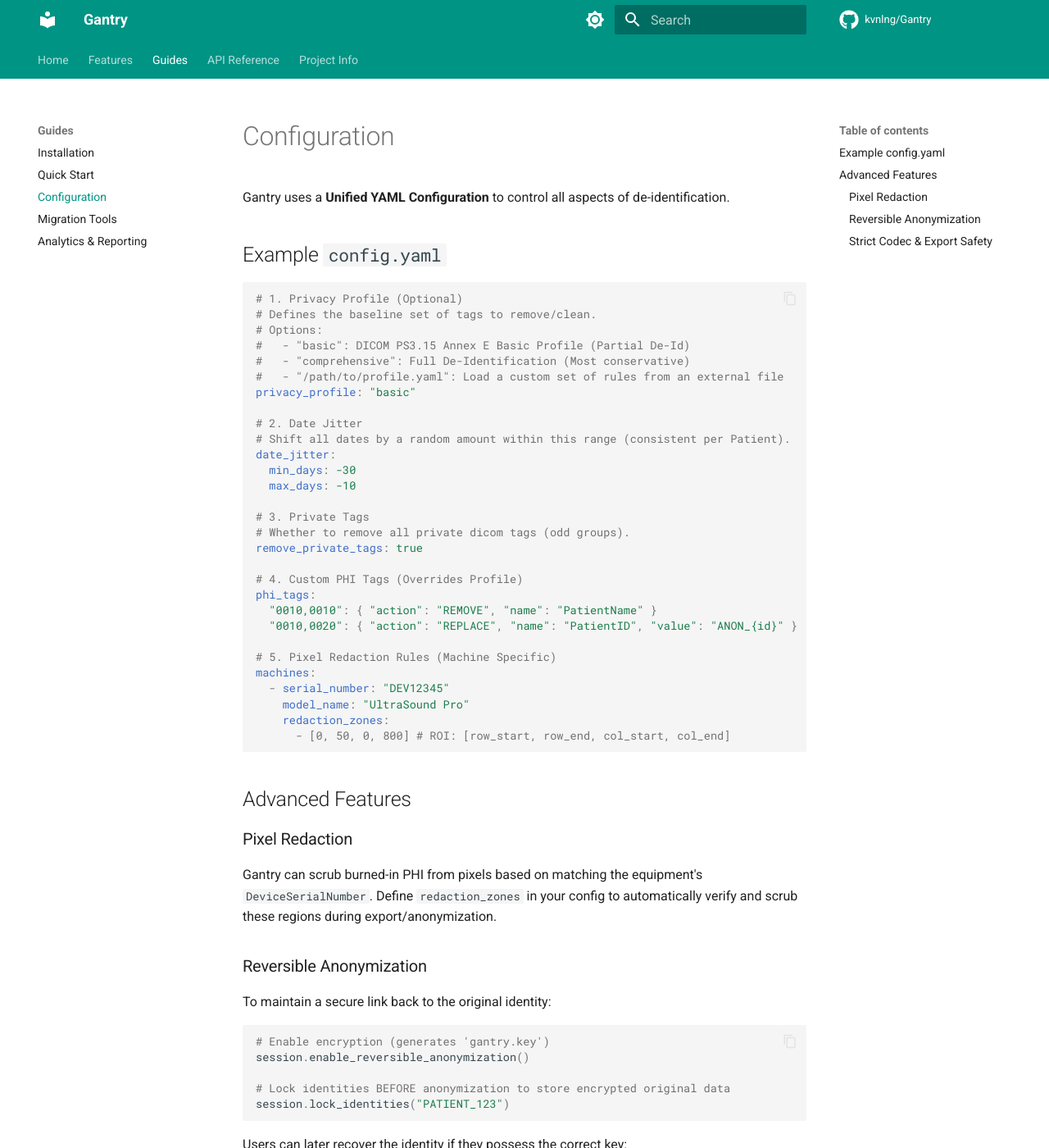
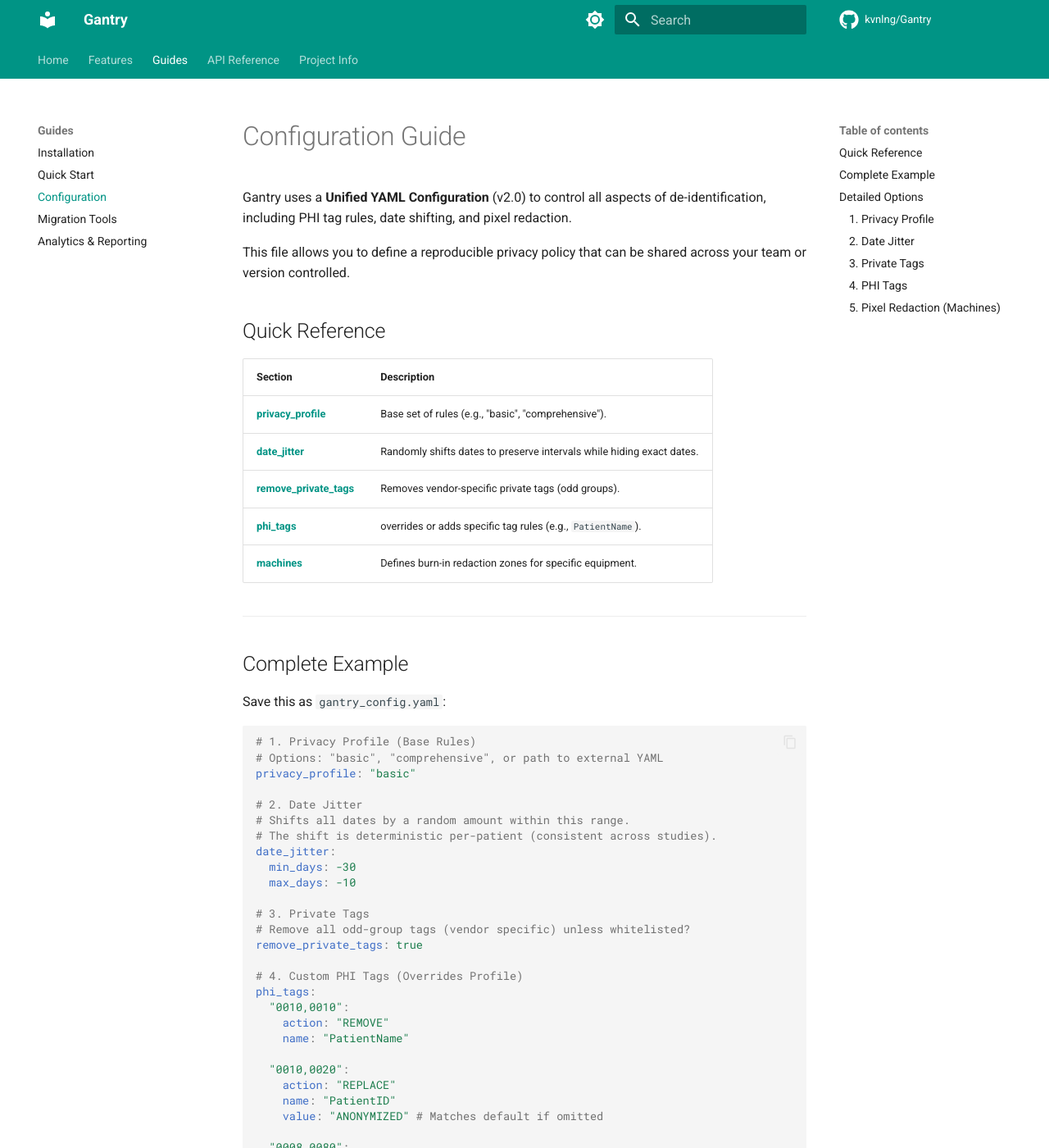
Before and after one commit to kvnlng/Gantry, an MkDocs documentation site: the page built from docs_site/configuration.md, in a window 1280 px wide and 1400 px high. Shown: the whole window at 82% size. Built offline with MkDocs 1.6.1 and Material for MkDocs 9.7.7, drawn with Linux system fonts in a browser that asks for light colours; comment, search, counter and statistics services are not loaded; some of the changed text lies outside the part shown.

Commit message:
docs: Restructure and expand the configuration guide with detailed options and examples, and remove the advanced features section.

````diff
--- a/docs_site/configuration.md
+++ b/docs_site/configuration.md
@@ -1,74 +1,140 @@
-# Configuration
+# Configuration Guide
 
-Gantry uses a **Unified YAML Configuration** to control all aspects of de-identification.
+Gantry uses a **Unified YAML Configuration** (v2.0) to control all aspects of de-identification, including PHI tag rules, date shifting, and pixel redaction.
 
-## Example `config.yaml`
+This file allows you to define a reproducible privacy policy that can be shared across your team or version controlled.
+
+## Quick Reference
+
+| Section | Description |
+| :--- | :--- |
+| **[privacy_profile](#1-privacy-profile)** | Base set of rules (e.g., "basic", "comprehensive"). |
+| **[date_jitter](#2-date-jitter)** | Randomly shifts dates to preserve intervals while hiding exact dates. |
+| **[remove_private_tags](#3-private-tags)** | Removes vendor-specific private tags (odd groups). |
+| **[phi_tags](#4-phi-tags)** | overrides or adds specific tag rules (e.g., `PatientName`). |
+| **[machines](#5-pixel-redaction-machines)** | Defines burn-in redaction zones for specific equipment. |
+
+---
+
+## Complete Example
+
+Save this as `gantry_config.yaml`:
 
 ```yaml
-
-# 1. Privacy Profile (Optional)
-# Defines the baseline set of tags to remove/clean.
-# Options:
-#   - "basic": DICOM PS3.15 Annex E Basic Profile (Partial De-Id)
-#   - "comprehensive": Full De-Identification (Most conservative)
-#   - "/path/to/profile.yaml": Load a custom set of rules from an external file
+# 1. Privacy Profile (Base Rules)
+# Options: "basic", "comprehensive", or path to external YAML
 privacy_profile: "basic"
 
 # 2. Date Jitter
-# Shift all dates by a random amount within this range (consistent per Patient).
+# Shifts all dates by a random amount within this range.
+# The shift is deterministic per-patient (consistent across studies).
 date_jitter:
   min_days: -30
   max_days: -10
 
 # 3. Private Tags
-# Whether to remove all private dicom tags (odd groups).
+# Remove all odd-group tags (vendor specific) unless whitelisted?
 remove_private_tags: true
 
 # 4. Custom PHI Tags (Overrides Profile)
 phi_tags:
-  "0010,0010": { "action": "REMOVE", "name": "PatientName" }
-  "0010,0020": { "action": "REPLACE", "name": "PatientID", "value": "ANON_{id}" }
+  "0010,0010":
+    action: "REMOVE"
+    name: "PatientName"
+
+  "0010,0020":
+    action: "REPLACE"
+    name: "PatientID"
+    value: "ANONYMIZED" # Matches default if omitted
+
+  "0008,0080":
+    action: "KEEP" # Exception: Keep InstitutionName
 
 # 5. Pixel Redaction Rules (Machine Specific)
 machines:
-  - serial_number: "DEV12345"
-    model_name: "UltraSound Pro"
+  - serial_number: "US-12345"
+    model_name: "Voluson E10"
     redaction_zones:
-      - [0, 50, 0, 800] # ROI: [row_start, row_end, col_start, col_end]
+      # [row_start, row_end, col_start, col_end]
+      - [0, 50, 0, 800]   # Top Banner
+      - [900, 1024, 0, 400] # Bottom Left Details
 ```
 
-## Advanced Features
+---
 
-### Pixel Redaction
+## Detailed Options
 
-Gantry can scrub burned-in PHI from pixels based on matching the equipment's `DeviceSerialNumber`. Define `redaction_zones` in your config to automatically verify and scrub these regions during export/anonymization.
+### 1. Privacy Profile
 
-### Reversible Anonymization
+Sets the baseline behavior for thousands of DICOM tags.
 
-To maintain a secure link back to the original identity:
-
-```python
-# Enable encryption (generates 'gantry.key')
-session.enable_reversible_anonymization()
-
-# Lock identities BEFORE anonymization to store encrypted original data
-session.lock_identities("PATIENT_123")
+```yaml
+privacy_profile: "comprehensive"
 ```
 
-Users can later recover the identity if they possess the correct key:
+* **`basic`**: Implements the *DICOM PS3.15 Annex E Basic Profile*. Retains some descriptors but removes direct identifiers.
+* **`comprehensive`**: Aggressive de-identification. Removes almost all non-structural text fields.
+* **External File**: You can provide a path to another YAML file (e.g., `./profiles/my_hospital_standard.yaml`) to inherit its rules.
 
-```python
-session.recover_patient_identity("ANON_123")
+### 2. Date Jitter
+
+Shifts all date attributes (`DA`, `DT`) by a random number of days.
+
+* **Logic**: Gantry generates a secret random offset for each `PatientID`. This offset is consistent for that patient across all their studies and series, preserving temporal relationships (intervals) while hiding the absolute dates.
+* **Config**:
+
+    ```yaml
+    date_jitter:
+      min_days: -10
+      max_days: 10
+    ```
+
+### 3. Private Tags
+
+DICOM Private Tags (Odd Group Numbers, e.g., `0009,xxxx`) often contain hidden PHI strings dumped by the machine.
+
+```yaml
+remove_private_tags: true
 ```
 
-### Strict Codec & Export Safety
+* `true`: Removes **ALL** private tags. (Recommended for safety).
+* `false`: Retains them (Use only if you are sure they are safe or strictly needed for analysis).
 
-Gantry performs strict validation during export. If a compressed image cannot be decompressed (e.g., due to missing codecs or corruption), the export **will fail** rather than passing through unverified data. This ensures 100% PHI safety.
+### 4. PHI Tags
 
-Supported Transfer Syntaxes:
+Define specific rules for individual DICOM tags. Keys must be uppercase hex strings (e.g. `"0010,0010"`).
 
-- JPEG Lossless (Process 14, SV1)
-- JPEG 2000 (Lossless & Lossy)
-- JPEG-LS
-- RLE Lossless
-- Standard JPEG Baseline/Extended
+**Supported Actions:**
+
+| Action | Logic | Example Config |
+| :--- | :--- | :--- |
+| **`REPLACE`** | Replaces value with "ANONYMIZED" (or custom string). | `action: "REPLACE", value: "Project-X"` |
+| **`REMOVE`** | Completely deletes the tag from the dataset. | `action: "REMOVE"` |
+| **`EMPTY`** | Sets the tag value to an empty string. | `action: "EMPTY"` |
+| **`SHIFT`** | Applies the per-patient Date Jitter offset (Dates only). | `action: "SHIFT"` |
+| **`KEEP`** | Explicitly retains the original value (Exception to profile). | `action: "KEEP"` |
+
+**Example:**
+
+```yaml
+phi_tags:
+  "0008,1030": { "action": "EMPTY", "name": "StudyDescription" }
+  "0010,0030": { "action": "SHIFT", "name": "PatientBirthDate" }
+```
+
+### 5. Pixel Redaction (Machines)
+
+Automatically scrubs burned-in text (pixels) for specific devices. Gantry identifies the machine using the `DeviceSerialNumber` (0018,1000) tag.
+
+```yaml
+machines:
+  - serial_number: "SN-9999"
+    model_name: "Documentation Only"
+    redaction_zones:
+      - [0, 100, 0, 500]
+```
+
+* **`serial_number`** (Required): Exact match for `0018,1000`.
+* **`redaction_zones`**: List of regions to zero out.
+  * Format: `[y1, y2, x1, x2]` (Row Start, Row End, Col Start, Col End).
+  * Coordinates are 0-indexed.
````
